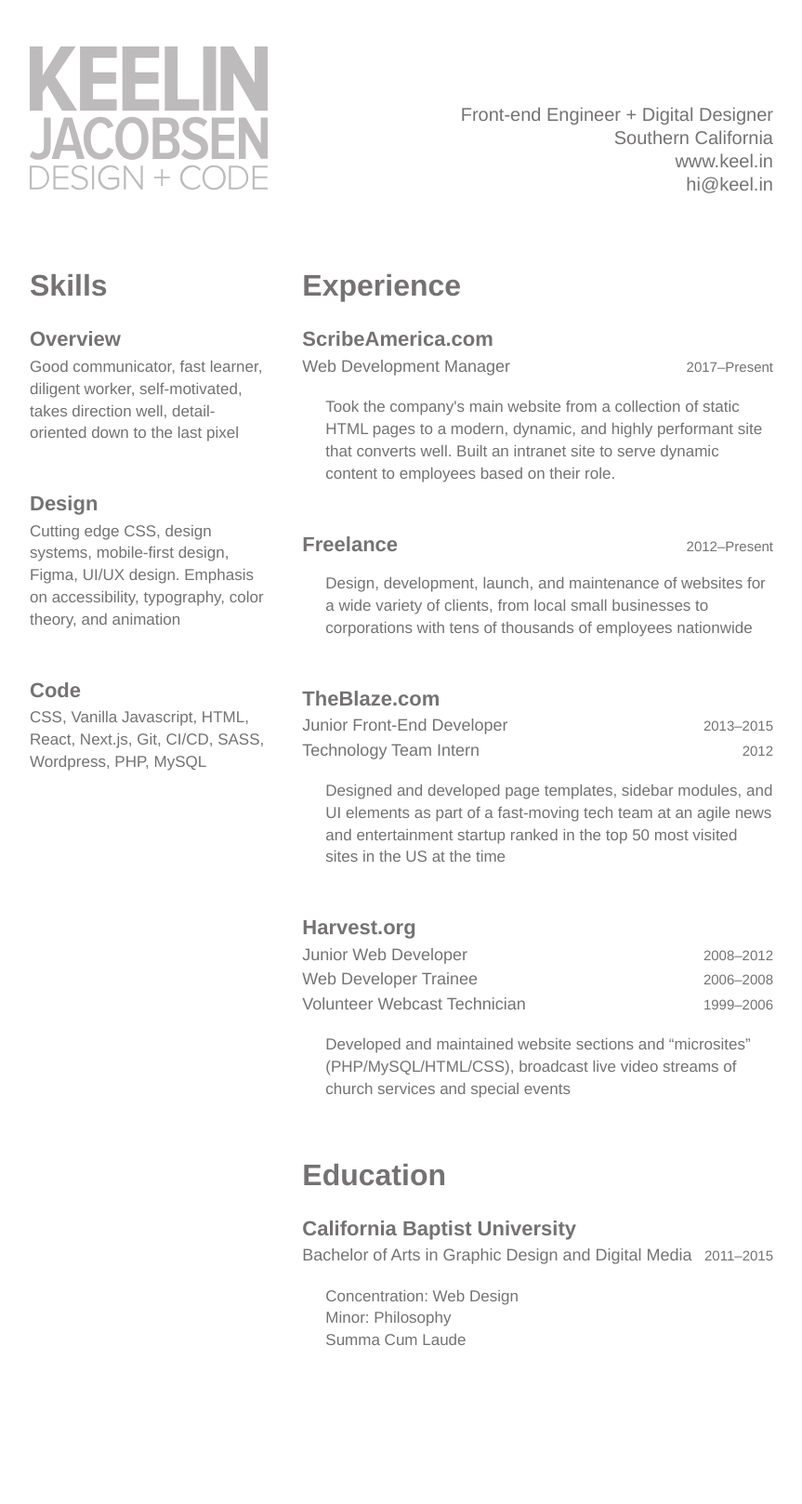
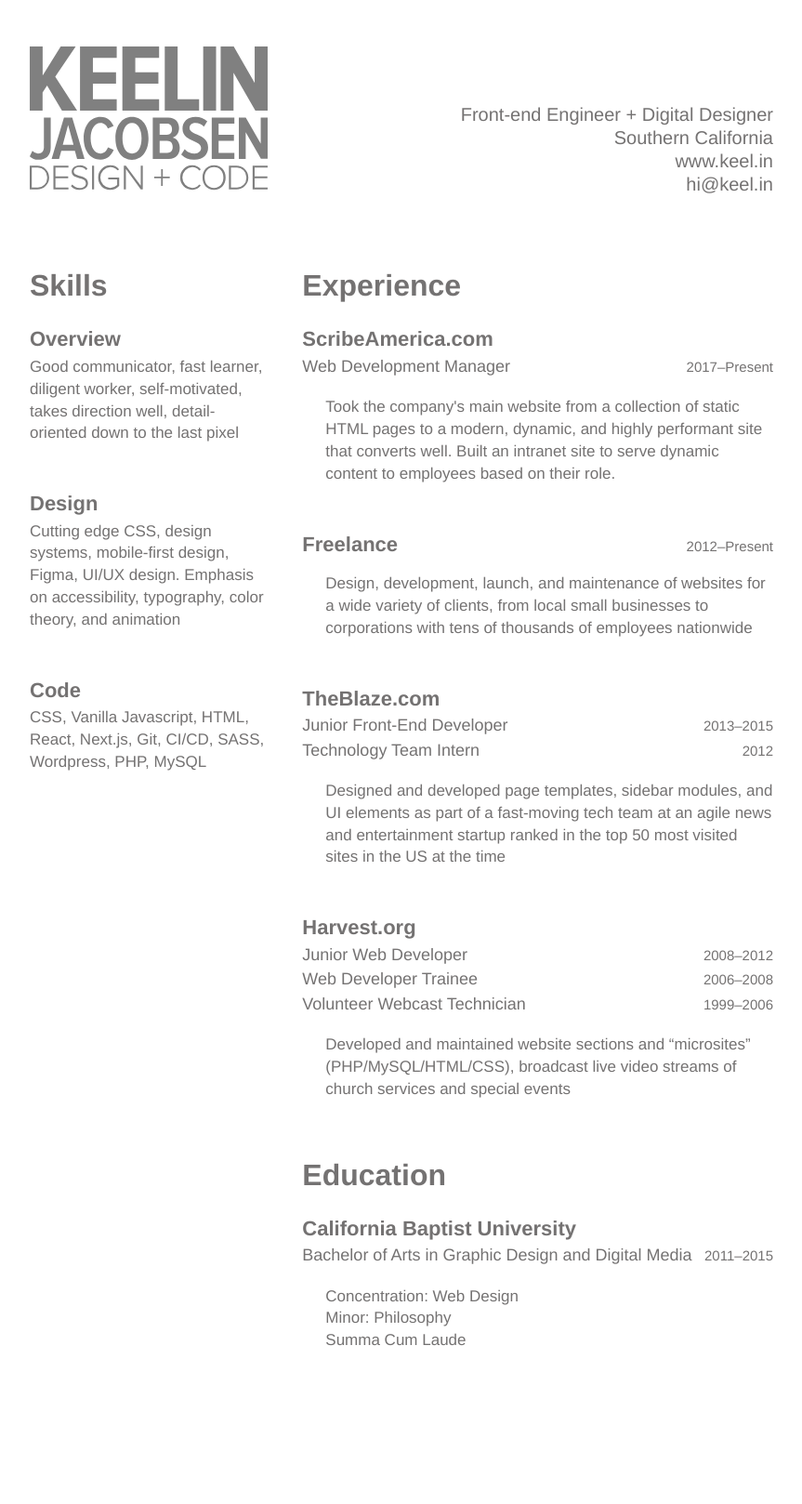
Before and after one commit to KeelinJ/keelinj.github.io, a Jekyll site: the page built from docs/resume.html, in a window 1280 px wide. Shown: the whole page at 93% size, without its empty margins (208-1071 px from the left). Built offline with Jekyll 4.4.1, drawn with Linux system fonts in a browser that asks for light colours.

Commit message:
actually fix the logo fill

```diff
--- a/docs/css/resume.scss
+++ b/docs/css/resume.scss
@@ -36,7 +36,7 @@ main {
   row-gap: 64px;
 }
 svg.logo {
-  fill: #bdbbbb;
+  fill: #808080;
   //fill: #747272;
 }
 a {
```
